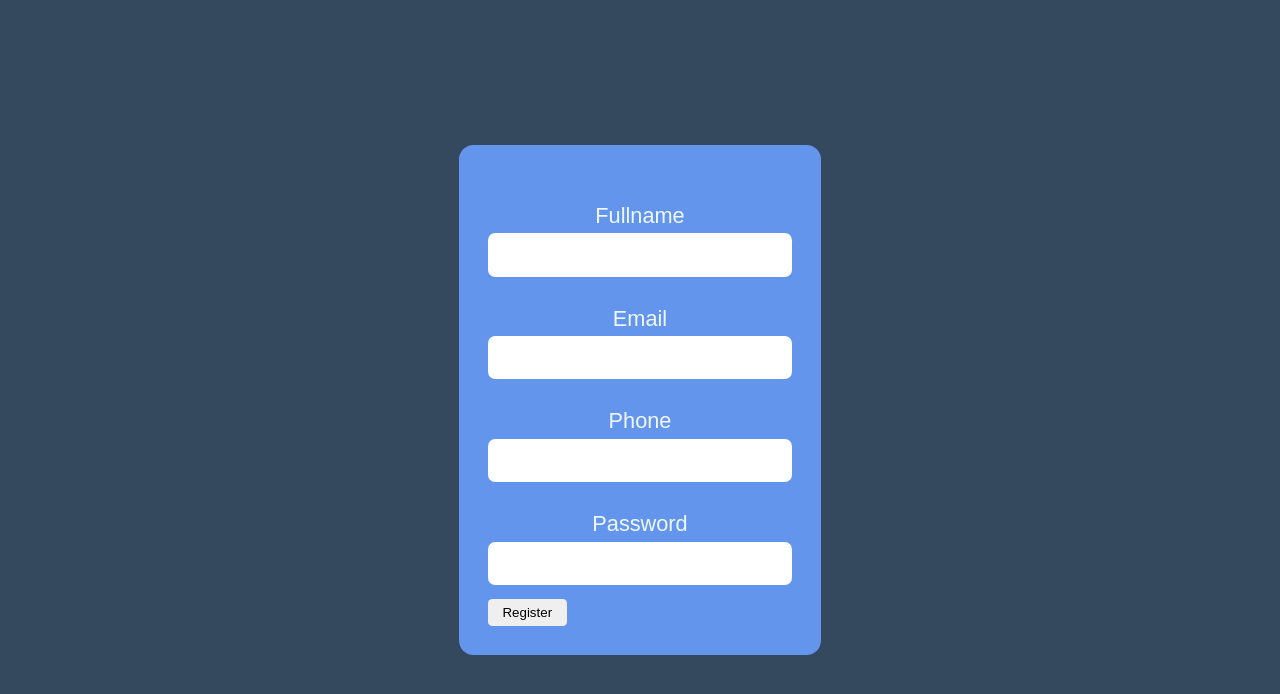
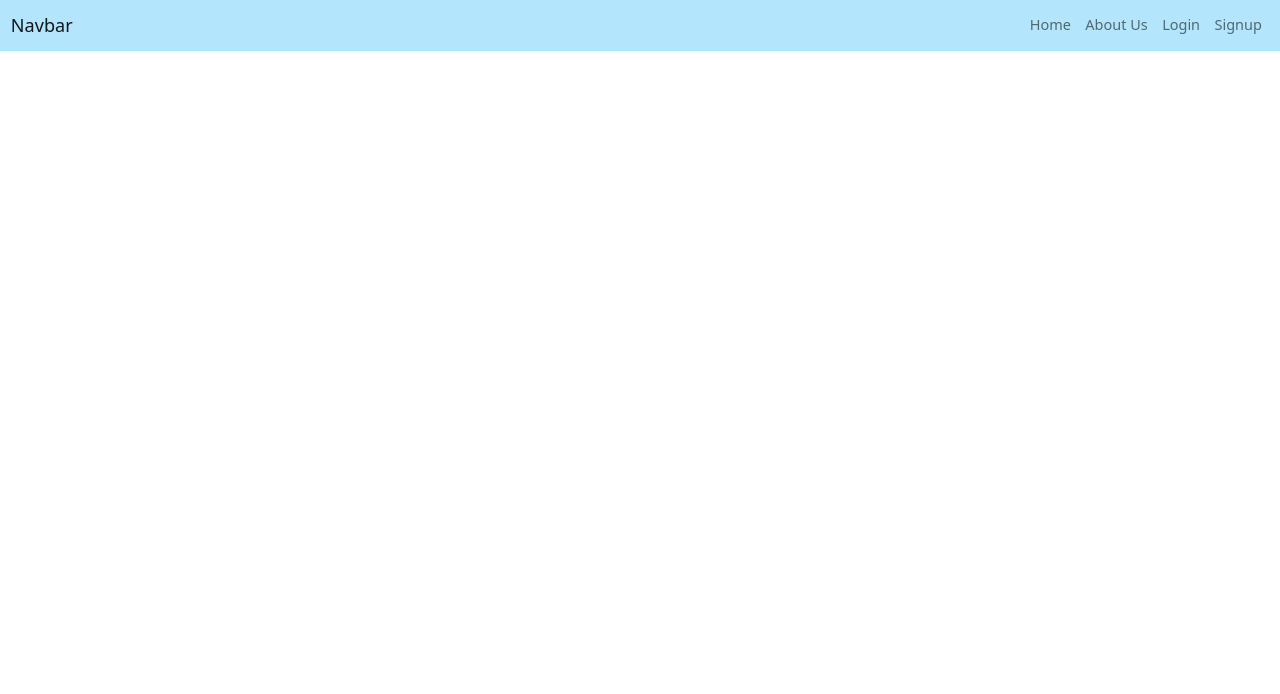
Before and after one commit to sulemanzada/readbooksonline_TicketingSysem, a React (Create React App) app in the folder client/: page / in a window 1280 px wide. Shown: the top 694 px of the page. Built offline with nearby package versions, Linux system fonts and the light colour scheme.

Commit message:
update5_Navbar

```diff
--- a/client/package.json
+++ b/client/package.json
@@ -6,6 +6,7 @@
     "@testing-library/jest-dom": "^5.16.2",
     "@testing-library/react": "^12.1.3",
     "@testing-library/user-event": "^13.5.0",
+    "bootstrap": "^5.1.3",
     "express": "^4.17.3",
     "hbs": "^4.2.0",
     "mongoose": "^6.2.4",
--- a/client/public/index.html
+++ b/client/public/index.html
@@ -39,5 +39,8 @@
       To begin the development, run `npm start` or `yarn start`.
       To create a production bundle, use `npm run build` or `yarn build`.
     -->
+    <script src="https://code.jquery.com/jquery-3.2.1.slim.min.js" integrity="sha384-KJ3o2DKtIkvYIK3UENzmM7KCkRr/rE9/Qpg6aAZGJwFDMVNA/GpGFF93hXpG5KkN" crossorigin="anonymous"></script>
+    <script src="https://cdn.jsdelivr.net/npm/popper.js@1.12.9/dist/umd/popper.min.js" integrity="sha384-ApNbgh9B+Y1QKtv3Rn7W3mgPxhU9K/ScQsAP7hUibX39j7fakFPskvXusvfa0b4Q" crossorigin="anonymous"></script>
+    <script src="https://cdn.jsdelivr.net/npm/bootstrap@4.0.0/dist/js/bootstrap.min.js" integrity="sha384-JZR6Spejh4U02d8jOt6vLEHfe/JQGiRRSQQxSfFWpi1MquVdAyjUar5+76PVCmYl" crossorigin="anonymous"></script>
   </body>
 </html>
--- a/client/src/App.css
+++ b/client/src/App.css
@@ -40,10 +40,10 @@
    font-size: 90.5%;
 }
 
-body {
+/* body {
   min-height: 100vh;
   width: 100vw;
-  background-color: #34495e;
+  background-color: #cfdbe7;
   display: flex;
   justify-content: center;
   align-items: center;
@@ -58,16 +58,16 @@
 
 .App-link {
   color: #8be3fb;
-}
+} */
 
-div {
+/* div {
   display: flex;
   justify-content: center;
   align-items: center;
   flex-direction: column;
-}
+} */
 
-p {
+/* p {
   font-size: 4rem;
 }
 
@@ -86,9 +86,9 @@
   box-shadow: 0rem 2rem 2rem -1.5rem rgba(0, 0, 0, 0.5);
   margin-top: 2rem;
   text-align: center;
-}
+} */
 
-.btn,
+/* .btn,
 .btnInner {
   margin: auto;
   margin-top: 2rem;
@@ -100,8 +100,8 @@
   cursor: pointer;
   border-radius: 1rem;
   font-size: 3rem;
-}
-
+} */
+/*
 .btnInner {
   background-color: #d12b54;
   padding: 0.7rem 1.5rem;
@@ -178,7 +178,7 @@
 
 .showDataStyle p:first-child {
   font-weight: bold;
-}
+} */
 
 /* body {
   background-color: #b3e5fc;
--- a/client/src/App.js
+++ b/client/src/App.js
@@ -1,6 +1,7 @@
 // import { application } from 'express';
 import './App.css';
 import MultipleInputs from './component/forms/multipleInputs';
+import Navbar from './component/Navbar';
 // we link the router files to make our route easy
 // App.use(require('./server/router/auth'));
 // require("./db/conn");
@@ -15,9 +16,9 @@
 
 function App() {
   return (
-    <div >
-     <MultipleInputs/>
-    </div>
+    <>
+      <Navbar></Navbar>
+    </>
   );
 }
 
--- /dev/null
+++ b/client/src/component/Navbar.js
@@ -0,0 +1,41 @@
+import React from 'react'
+import 'bootstrap/dist/css/bootstrap.css'
+function Navbar() {
+    return (
+        <>
+
+            <nav class="navbar navbar-expand-lg navbar-light" style={{ background: '#b3e5fc' }}>
+                <div class="container-fluid">
+                    <a class="navbar-brand" href="#">Navbar</a>
+                    <button class="navbar-toggler" type="button" data-bs-toggle="collapse" data-bs-target="#navbarSupportedContent" aria-controls="navbarSupportedContent" aria-expanded="false" aria-label="Toggle navigation">
+                        <span class="navbar-toggler-icon"></span>
+                    </button>
+                    <div class="collapse navbar-collapse" id="navbarSupportedContent">
+                        <ul class="navbar-nav ms-auto mb-2 mb-lg-0 ">
+                            <li class="nav-item">
+                                <a class="nav-link" href="#">Home</a>
+                                {/* aria-current="page"  put this after van-link if needed*/}
+                            </li>
+                            <li class="nav-item">
+                                <a class="nav-link" href="#">About Us</a>
+                                {/* aria-current="page" */}
+                            </li>
+                            <li class="nav-item">
+                                <a class="nav-link" href="#">Login</a>
+                                {/* aria-current="page" */}
+                            </li>
+                            <li class="nav-item">
+                                <a class="nav-link" href="#">Signup</a>
+                                {/* aria-current="page" */}
+                            </li>
+                        </ul>
+
+                    </div>
+                </div>
+            </nav>
+
+        </>
+    )
+}
+
+export default Navbar
```
Also changed, not shown: client/src/component/Home.js (added, +12 -0 lines), client/src/component/Login.js (added, +9 -0 lines), client/src/component/Signup.js (added, +9 -0 lines), client/src/component/Aboutus.js (added), 1 other file (tests, documents, lock files or other folders).
